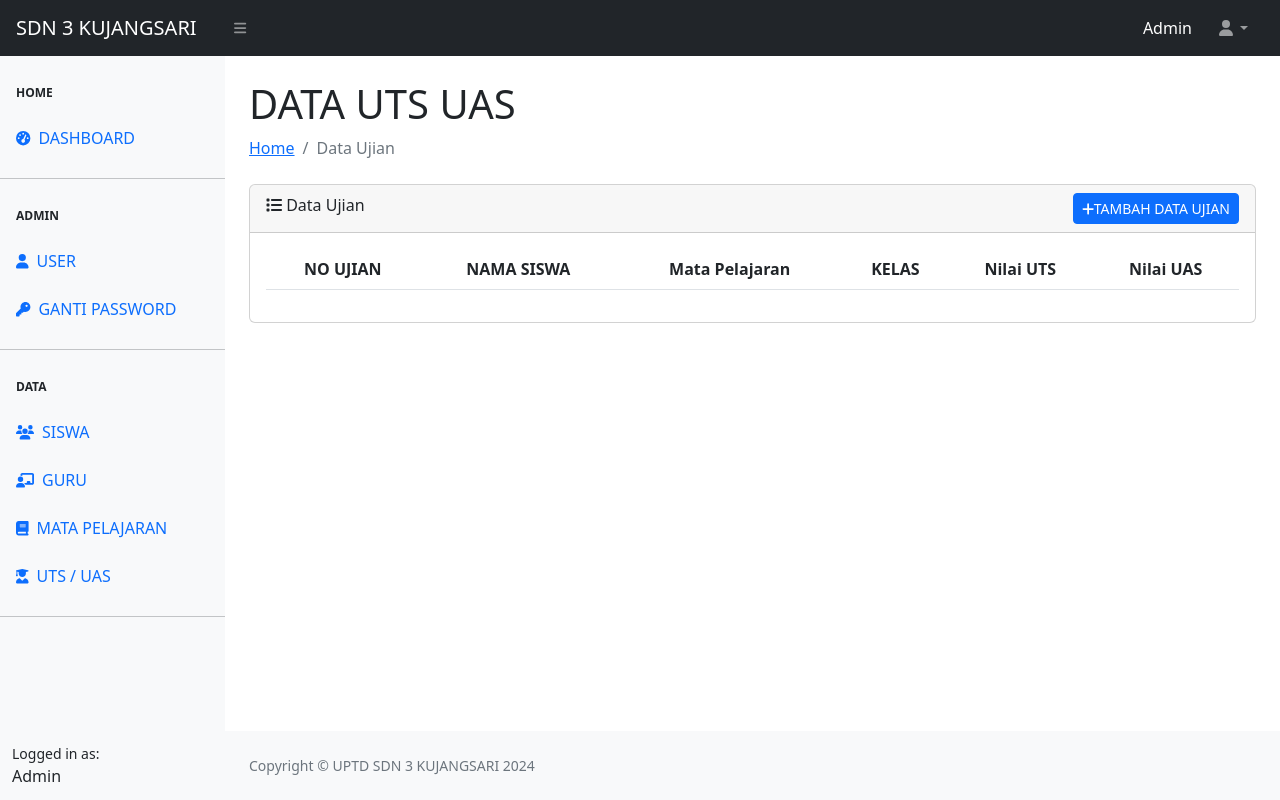
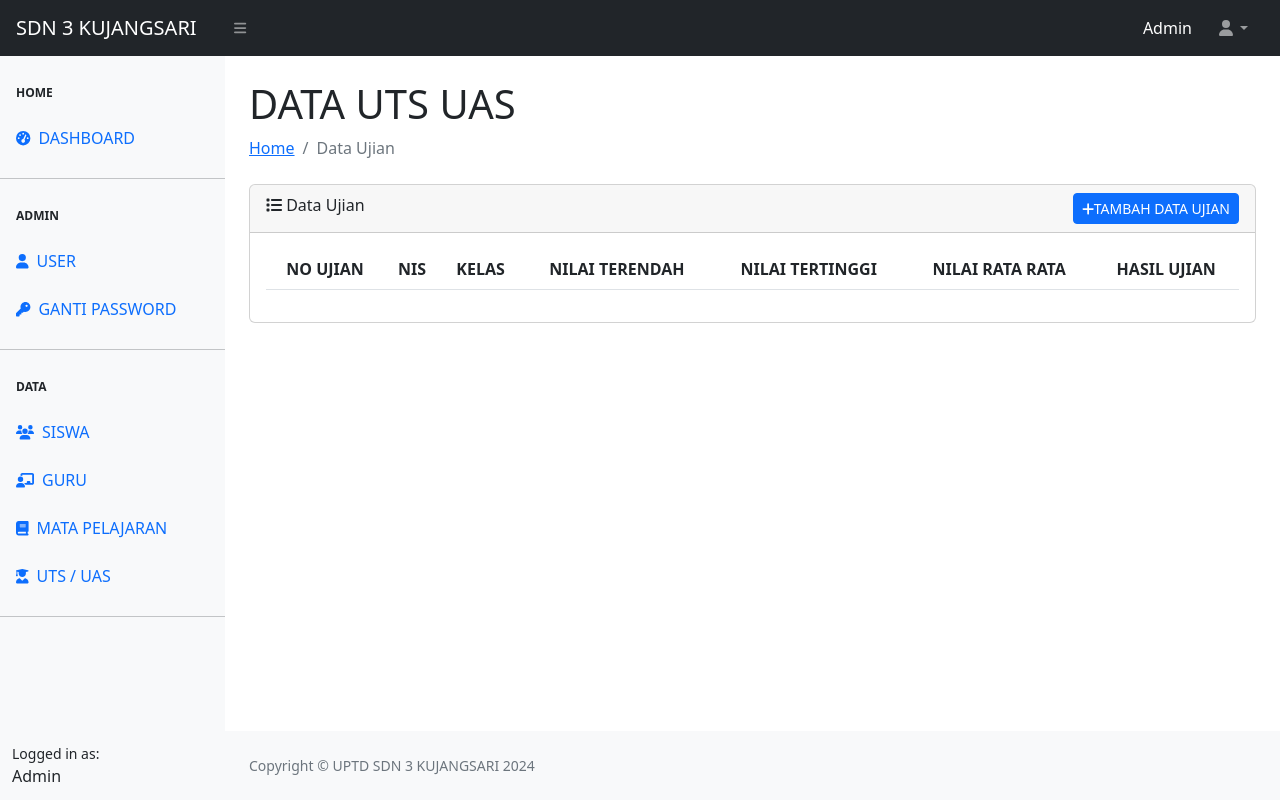
Before and after one commit to Madleyym/sistem-akademik-mengolah-data-sekolah, a PHP site: page /sekolah/ujian/ujian.php in a window 1280 px wide. Run offline with PHP 8.4, Linux system fonts and the light colour scheme; the visitor is signed in with stand-in values (Sample User, id 1); lists and menus that the app fills with data are empty; some libraries are stand-ins or nearby versions.

Commit message:
memperbaiki setiap blok

```diff
--- a/ujian/ujian.php
+++ b/ujian/ujian.php
@@ -37,20 +37,23 @@ require_once "../template/sidebar.php";
                                     <center>NO UJIAN</center>
                                 </th>
                                 <th scope="col">
-                                    <center>NAMA SISWA</center>
-                                </th>
-                                <th scope="col">
-                                    <center>Mata Pelajaran</center>
+                                    <center>NIS</center>
                                 </th>
                                 <th scope="col">
                                     <center>KELAS</center>
                                 </th>
                                 <th scope="col">
-                                    <center>Nilai UTS</center>
+                                    <center>NILAI TERENDAH</center>
+                                </th>
+                                <th scope="col">
+                                    <center>NILAI TERTINGGI</center>
+                                </th>
+                                <th scope="col">
+                                    <center>NILAI RATA RATA</center>
                                 </th>
                                 </th>
                                 <th scope="col">
-                                    <center>Nilai UAS</center>
+                                    <center>HASIL UJIAN</center>
                                 </th>
                             </tr>
                     </table>
```
